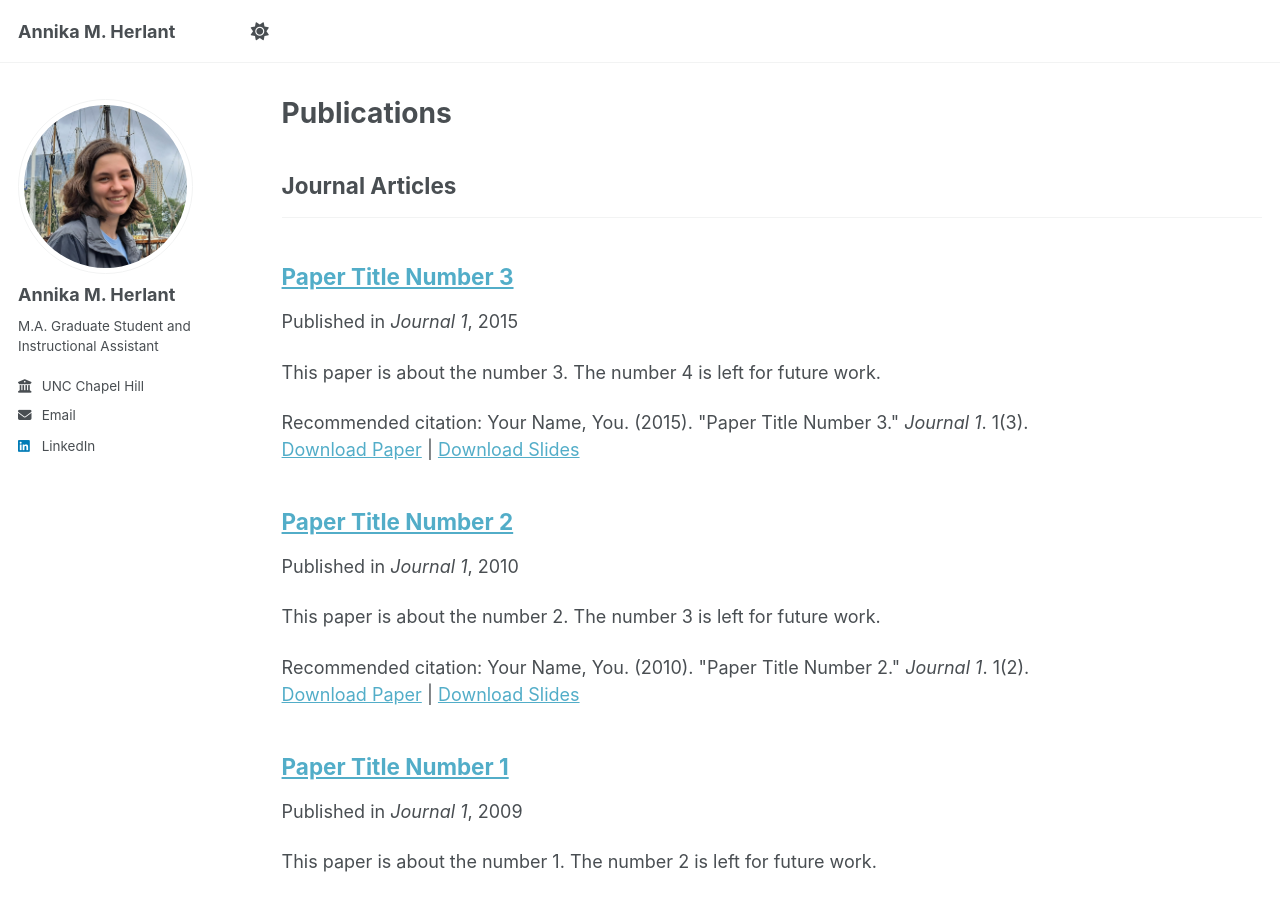
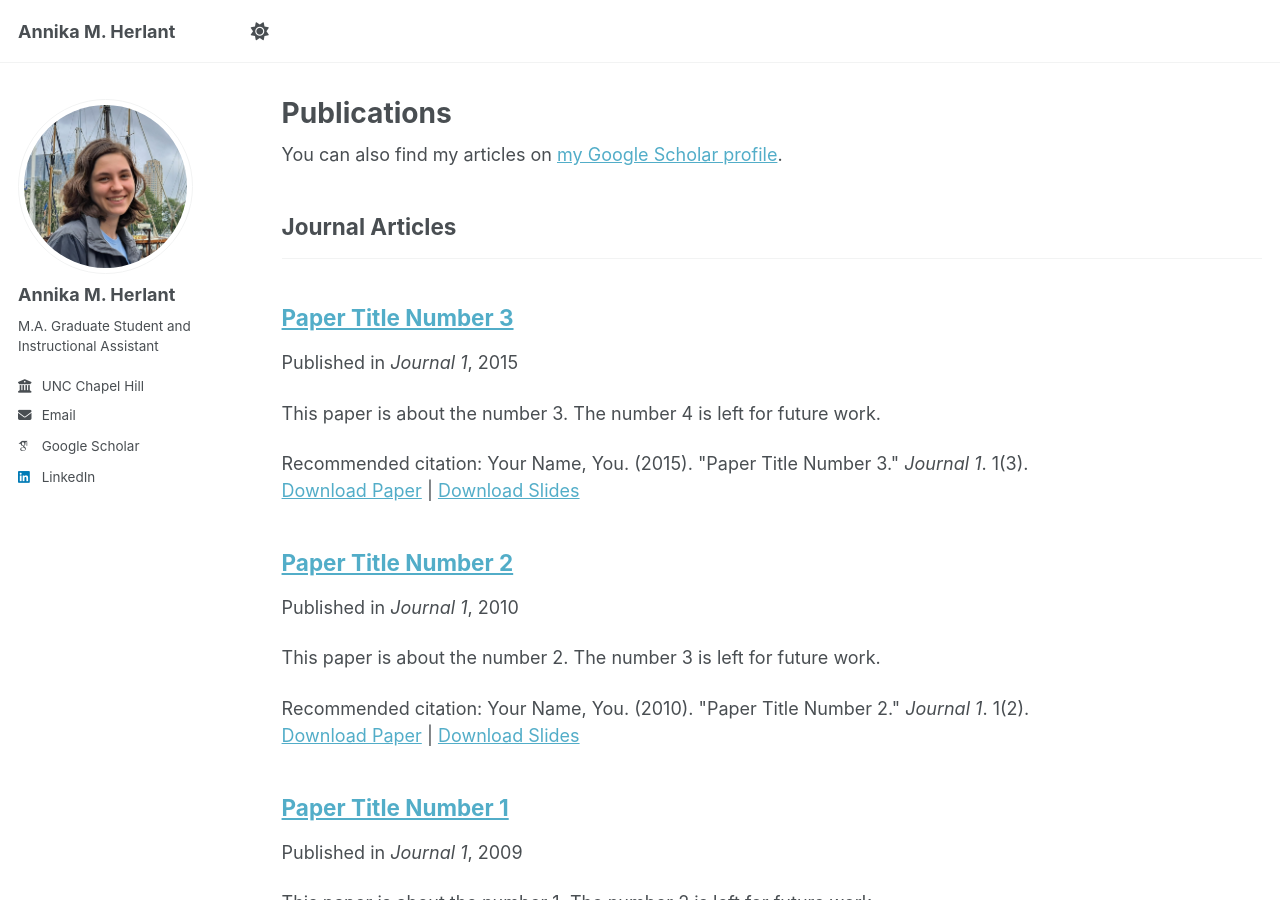
Before and after one commit to aherlant/aherlant.github.io, a Jekyll site: the page built from _pages/publications.html, in a window 1280 px wide and 900 px high. Built offline with Jekyll 4.4.1, drawn with Linux system fonts in a browser that asks for light colours; some web fonts are replaced; a script bundle is joined from its source files by our own code; library files that are not in the unit come from our copies; some of the changed lines change nothing that is shown.

Commit message:
Update _config.yml

```diff
--- a/_config.yml
+++ b/_config.yml
@@ -25,9 +25,9 @@
   # Biographic information
   avatar           : "ahheadshot.jpg"
   name             : "Annika M. Herlant"
-  pronouns         : # example: "she/her"
+  pronouns         : #
   bio              : "M.A. Graduate Student and Instructional Assistant"
-  location         : #"Earth"
+  location         : #
   employer         : "UNC Chapel Hill"
   uri              : # URL
   email            : "aherlant@unc.edu"
@@ -35,7 +35,7 @@
   # Academic websites
   academia         : # URL
   arxiv            : # URL
-  googlescholar    : # URL
+  googlescholar    : https://scholar.google.com/citations?user=HGmQVJ8AAAAJ&hl=en&oi=ao
   inspire-hep      : # URL
   impactstory      : # URL
   orcid            : # URL
```
